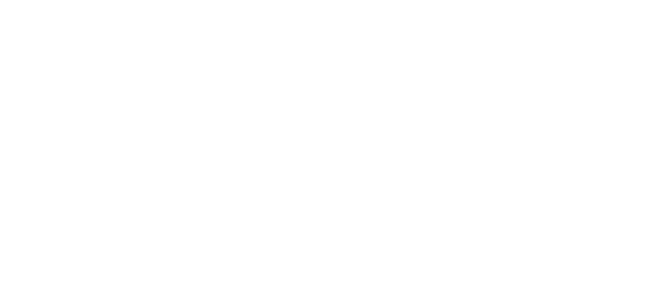
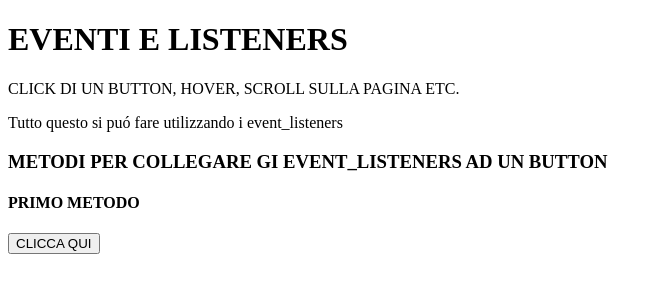
Before and after one commit to Thairyne0/U1_W3_D3, a plain HTML site: page index.html in a window 1280 px wide. Shown: the whole page, without its empty margins (0-661 px from the left). Drawn offline with Linux system fonts and the light colour scheme.

Commit message:
Update index.html

```diff
--- a/index.html
+++ b/index.html
@@ -6,6 +6,21 @@
     <title>U1-W3-D3</title>
   </head>
   <body>
+    <header>
+      <h1>EVENTI E LISTENERS</h1>
+    </header>
+    <main>
+      <p>CLICK DI UN BUTTON, HOVER, SCROLL SULLA PAGINA ETC.</p>
+      <p>Tutto questo si puó fare utilizzando i event_listeners</p>
+      <section>
+        <h3>METODI PER COLLEGARE GI EVENT_LISTENERS AD UN BUTTON</h3>
+        <div>
+          <h4>PRIMO METODO</h4>
+          <button>CLICCA QUI</button>
+        </div>
+      </section>
+    </main>
+
     <script src="script.js"></script>
   </body>
 </html>
```
